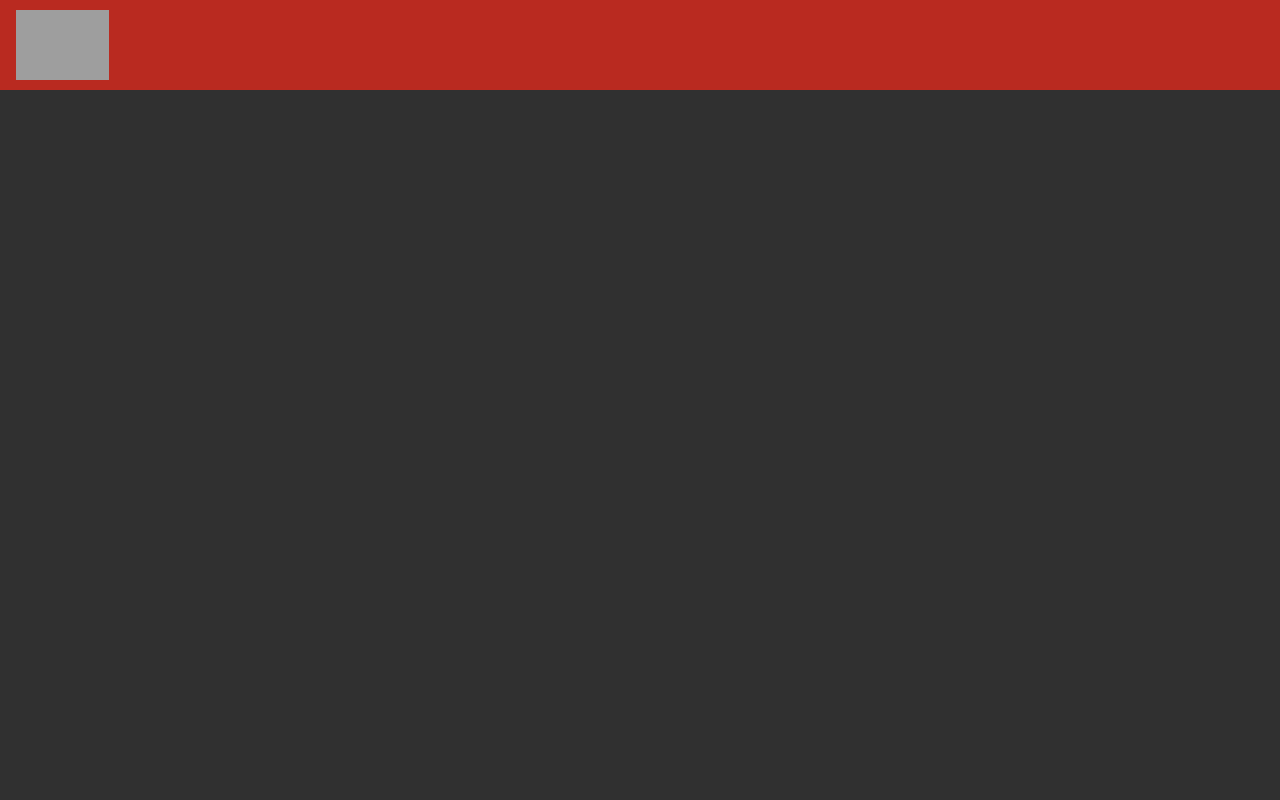
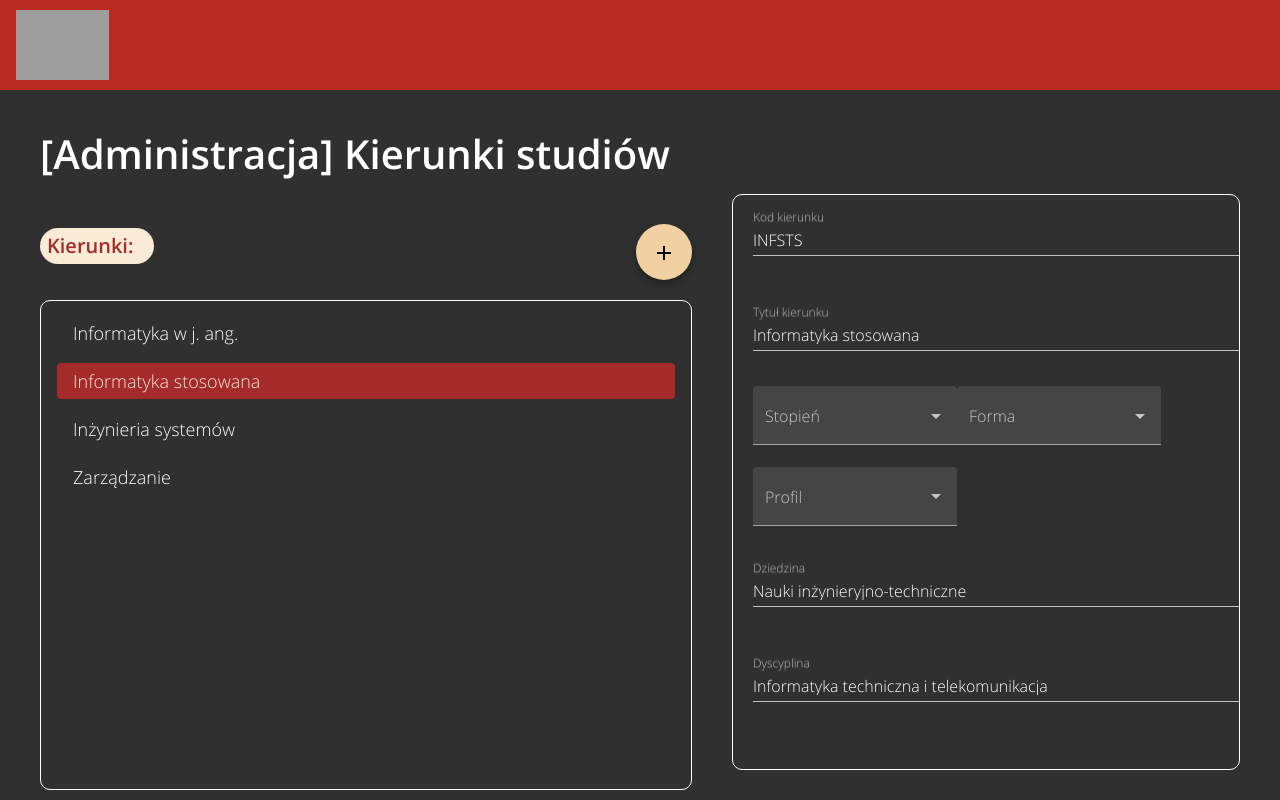
Before and after one commit to EskaelDev/PSI, an Angular app in the folder psi-ui/: page /kierunkicrud in a window 1280 px wide. Before the commit this address led to /. Built offline with nearby package versions, Linux system fonts and the light colour scheme; grey boxes are pictures that could not be loaded.

Commit message:
Fields of studies UI

```diff
--- /dev/null
+++ b/psi-ui/src/app/admin/crud-kierunki/crud-kierunki.component.html
@@ -0,0 +1,191 @@
+<div class="page-header">
+  <div>
+    <h1>[Administracja] Kierunki studiów</h1>
+  </div>
+  <div fxLayout="row" fxLayoutGap="40px" fxLayoutAlign="flex-start">
+    <div>
+      <div
+        fxLayout="row"
+        fxLayoutGap="32px"
+        fxLayoutAlign="space-between end"
+        style="margin-top: 30px; margin-bottom: 20px"
+      >
+        <h2 style="width: 100px" class="round-title">Kierunki:</h2>
+        <button mat-fab color="accent">
+          <mat-icon>add</mat-icon>
+        </button>
+      </div>
+
+      <mat-list role="list" class="field-list">
+        <mat-list-item role="listitem"
+          ><button class="field-list-btn" mat-button>
+            Informatyka w j. ang.
+          </button></mat-list-item
+        >
+        <mat-list-item role="listitem"
+          ><button class="field-list-btn selected" mat-button>
+            Informatyka stosowana
+          </button></mat-list-item
+        >
+        <mat-list-item role="listitem"
+          ><button class="field-list-btn" mat-button>
+            Inżynieria systemów
+          </button></mat-list-item
+        >
+        <mat-list-item role="listitem"
+          ><button class="field-list-btn" mat-button>
+            Zarządzanie
+          </button></mat-list-item
+        >
+      </mat-list>
+    </div>
+    <div
+      class="edit-field"
+      fxLayout="row"
+      fxLayoutGap="12px"
+      fxLayoutAlign="space-between center"
+    >
+      <div>
+        <div fxLayout="row" fxLayoutGap="22px" fxLayoutAlign="flex-start">
+          <h1>Informatyka stosowana</h1>
+          <button
+            mat-raised-button
+            class="action-button"
+            color="primary"
+            style="height: 45px"
+          >
+            <mat-icon class="button-icon">save</mat-icon><span>Zapisz</span>
+          </button>
+          <button
+            mat-raised-button
+            class="action-button"
+            color="warn"
+            style="height: 45px"
+          >
+            <mat-icon class="button-icon">delete</mat-icon><span>Usuń</span>
+          </button>
+        </div>
+        <mat-form-field class="input-headline">
+          <mat-label>Kod kierunku</mat-label>
+          <input matInput placeholder="Kod kierunku" value="INFSTS" />
+        </mat-form-field>
+        <mat-form-field class="input-headline">
+          <mat-label>Tytuł kierunku</mat-label>
+          <input
+            matInput
+            placeholder="Tytuł kierunku"
+            value="Informatyka stosowana"
+          />
+        </mat-form-field>
+        <br />
+        <mat-form-field appearance="fill">
+          <mat-label>Stopień</mat-label>
+          <mat-select>
+            <mat-option [value]="'inżynier'"> inżynier </mat-option>
+            <mat-option [value]="'magister'"> magister </mat-option>
+          </mat-select>
+        </mat-form-field>
+        <mat-form-field appearance="fill">
+          <mat-label>Forma</mat-label>
+          <mat-select>
+            <mat-option [value]="'stacjonarna'"> stacjonarna </mat-option>
+            <mat-option [value]="'niestacjonarna'"> niestacjonarna </mat-option>
+          </mat-select>
+        </mat-form-field>
+        <mat-form-field appearance="fill">
+          <mat-label>Profil</mat-label>
+          <mat-select>
+            <mat-option [value]="'ogólnoakademicki'">
+              ogólnoakademicki
+            </mat-option>
+            <mat-option [value]="'praktyczny'"> praktyczny </mat-option>
+          </mat-select>
+        </mat-form-field>
+        <mat-form-field class="input-headline">
+          <mat-label>Dziedzina</mat-label>
+          <input
+            matInput
+            placeholder="Dziedzina"
+            value="Nauki inżynieryjno-techniczne"
+          />
+        </mat-form-field>
+        <mat-form-field class="input-headline">
+          <mat-label>Dyscyplina</mat-label>
+          <input
+            matInput
+            placeholder="Dyscyplina"
+            value="Informatyka techniczna i telekomunikacja"
+          />
+        </mat-form-field>
+        <mat-form-field class="input-headline">
+          <input
+            type="text"
+            placeholder="Opienkun"
+            aria-label="Number"
+            matInput
+            [formControl]="myControl"
+            [matAutocomplete]="auto"
+          />
+          <mat-autocomplete #auto="matAutocomplete">
+            <mat-option
+              *ngFor="let option of filteredOptions | async"
+              [value]="option"
+            >
+              {{ option }}
+            </mat-option>
+          </mat-autocomplete>
+        </mat-form-field>
+      </div>
+      <div style="width: 100%">
+        <h3 style="font-weight: bold; font-size: 20px">Specjalizacje:</h3>
+        <mat-list
+          role="list"
+          style="min-width: 450px; height: 20vh; overflow: auto"
+        >
+          <mat-list-item role="listitem"
+            ><span>Inżynieria oprogramowania (IO)</span
+            ><button style="margin-left: 10px" mat-mini-fab color="accent">
+              <mat-icon>edit</mat-icon></button
+            ><button style="margin-left: 10px" mat-mini-fab color="primary">
+              <mat-icon>delete</mat-icon>
+            </button></mat-list-item
+          >
+          <mat-list-item role="listitem"
+            ><span>Danologia (DAN)</span
+            ><button style="margin-left: 10px" mat-mini-fab color="accent">
+              <mat-icon>edit</mat-icon>
+            </button>
+            <button style="margin-left: 10px" mat-mini-fab color="primary">
+              <mat-icon>delete</mat-icon>
+            </button></mat-list-item
+          >
+          <mat-list-item role="listitem"
+            ><span>Projektowanie systemów informatycznych (PSI)</span
+            ><button style="margin-left: 10px" mat-mini-fab color="accent">
+              <mat-icon>edit</mat-icon></button
+            ><button style="margin-left: 10px" mat-mini-fab color="primary">
+              <mat-icon>delete</mat-icon>
+            </button></mat-list-item
+          >
+        </mat-list>
+        <h4 style="margin-top: 20px; font-weight: bold">Nowa specjalizacja:</h4>
+        <div>
+          <mat-form-field>
+            <mat-label>Kod</mat-label>
+            <input matInput />
+          </mat-form-field>
+        </div>
+        <div>
+          <mat-form-field>
+            <mat-label>Nazwa</mat-label>
+            <input matInput />
+          </mat-form-field>
+        </div>
+        <button mat-raised-button color="accent">
+          <mat-icon>add</mat-icon>
+          Dodaj
+        </button>
+      </div>
+    </div>
+  </div>
+</div>
--- /dev/null
+++ b/psi-ui/src/app/admin/crud-kierunki/crud-kierunki.component.scss
@@ -0,0 +1,40 @@
+.field-list {
+    border: 1px white solid;
+    border-radius: 10px;
+    width: 650px;
+    height: 60vh;
+    overflow: auto;
+}
+
+.field-list-btn {
+    width: 100%;
+    text-align: start;
+    font-size: 18px;
+}
+
+.selected {
+    background-color: brown;
+    color: antiquewhite;
+}
+
+.edit-field {
+    padding: 20px;
+    border: 1px white solid;
+    border-radius: 10px;
+    width: 100%;
+    height: 72vh;
+    overflow: auto;
+
+    h1 {
+        font-size: 30px !important;
+        font-family: OpenSansSemiBold !important;
+    }
+
+    .input-headline {
+        font-size: 16px;
+        line-height: 18px;
+        font-weight: 400;
+        width: 600px;
+        margin: 15px 0;
+    }
+}
--- /dev/null
+++ b/psi-ui/src/app/admin/crud-kierunki/crud-kierunki.component.ts
@@ -0,0 +1,31 @@
+import { Component, OnInit } from '@angular/core';
+import { FormControl } from '@angular/forms';
+import { Observable } from 'rxjs';
+import {map, startWith} from 'rxjs/operators';
+
+@Component({
+  selector: 'app-crud-kierunki',
+  templateUrl: './crud-kierunki.component.html',
+  styleUrls: ['./crud-kierunki.component.scss']
+})
+export class CrudKierunkiComponent implements OnInit {
+
+  myControl = new FormControl();
+  options: string[] = ['dr inż. Michał Szczepanik', 'dr inż. Bogumiła Hnatkowska'];
+  filteredOptions: Observable<string[]>;
+
+  ngOnInit() {
+    this.filteredOptions = this.myControl.valueChanges
+      .pipe(
+        startWith(''),
+        map(value => this._filter(value))
+      );
+  }
+
+  private _filter(value: string): string[] {
+    const filterValue = value.toLowerCase();
+
+    return this.options.filter(option => option.toLowerCase().includes(filterValue));
+  }
+
+}
--- a/psi-ui/src/app/crud-efekty/crud-efekty.component.ts
+++ b/psi-ui/src/app/efekty/crud-efekty/crud-efekty.component.ts
@@ -1,6 +1,6 @@
 import { Component, OnInit } from '@angular/core';
 import { MatDialog } from '@angular/material/dialog';
-import { HistoryComponent } from '../shared/history/history.component';
+import { HistoryComponent } from '../../shared/history/history.component';
 
 export interface LearningOutcome {
   symbol: string;
--- a/psi-ui/src/app/home/home.component.html
+++ b/psi-ui/src/app/home/home.component.html
@@ -1,3 +1,13 @@
-<button mat-raised-button color="secondary" [routerLink]="'/efektycrud'">
-    Efekty uczenia się CRUD
-  </button>
+<div>
+  <div>
+    <button mat-raised-button color="secondary" [routerLink]="'/efektycrud'">
+      Efekty uczenia się CRUD
+    </button>
+  </div>
+
+  <div style="margin-top: 20px">
+    <button mat-raised-button color="secondary" [routerLink]="'/kierunkicrud'">
+      Kierunki studiów CRUD
+    </button>
+  </div>
+</div>
--- a/psi-ui/src/styles.scss
+++ b/psi-ui/src/styles.scss
@@ -55,7 +55,7 @@ body { margin: 0; font-family: OpenSansLight !important }
         color: brown;
         padding: 2px 7px;
         margin-right: 10px;
-        font-family: OpenSansSemiBold;
+        font-family: OpenSansSemiBold !important;
     }
 
     .sub-title {
@@ -64,7 +64,7 @@ body { margin: 0; font-family: OpenSansLight !important }
         color: antiquewhite;
         padding: 2px 7px;
         margin: 0 120px 20px 120px;
-        font-family: OpenSansSemiBold;
+        font-family: OpenSansSemiBold !important;
     }
 }
 
@@ -74,7 +74,7 @@ body { margin: 0; font-family: OpenSansLight !important }
     color: brown;
     padding: 2px 7px;
     margin-right: 10px;
-    font-family: OpenSansSemiBold;
+    font-family: OpenSansSemiBold !important;
 }
 
 .center-text {
```
Also changed, not shown: psi-ui/src/app/app.module.ts (+11 -2 lines), psi-ui/src/app/efekty/crud-efekty/crud-efekty.component.html (renamed from psi-ui/src/app/crud-efekty/crud-efekty.component.html), psi-ui/src/app/efekty/crud-efekty/crud-efekty.component.scss (renamed from psi-ui/src/app/crud-efekty/crud-efekty.component.scss), 2 other files (tests, documents, lock files or other folders).
